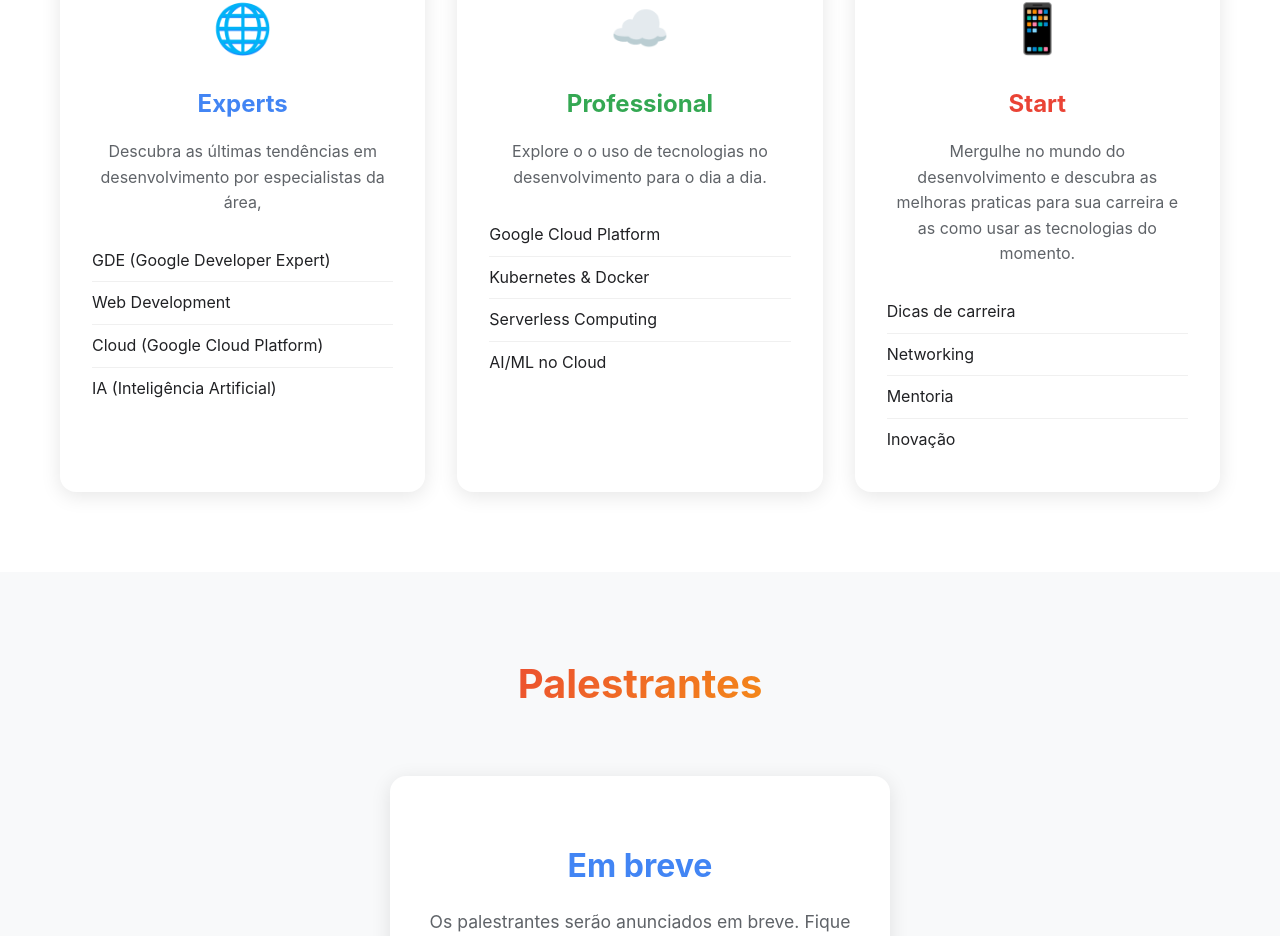
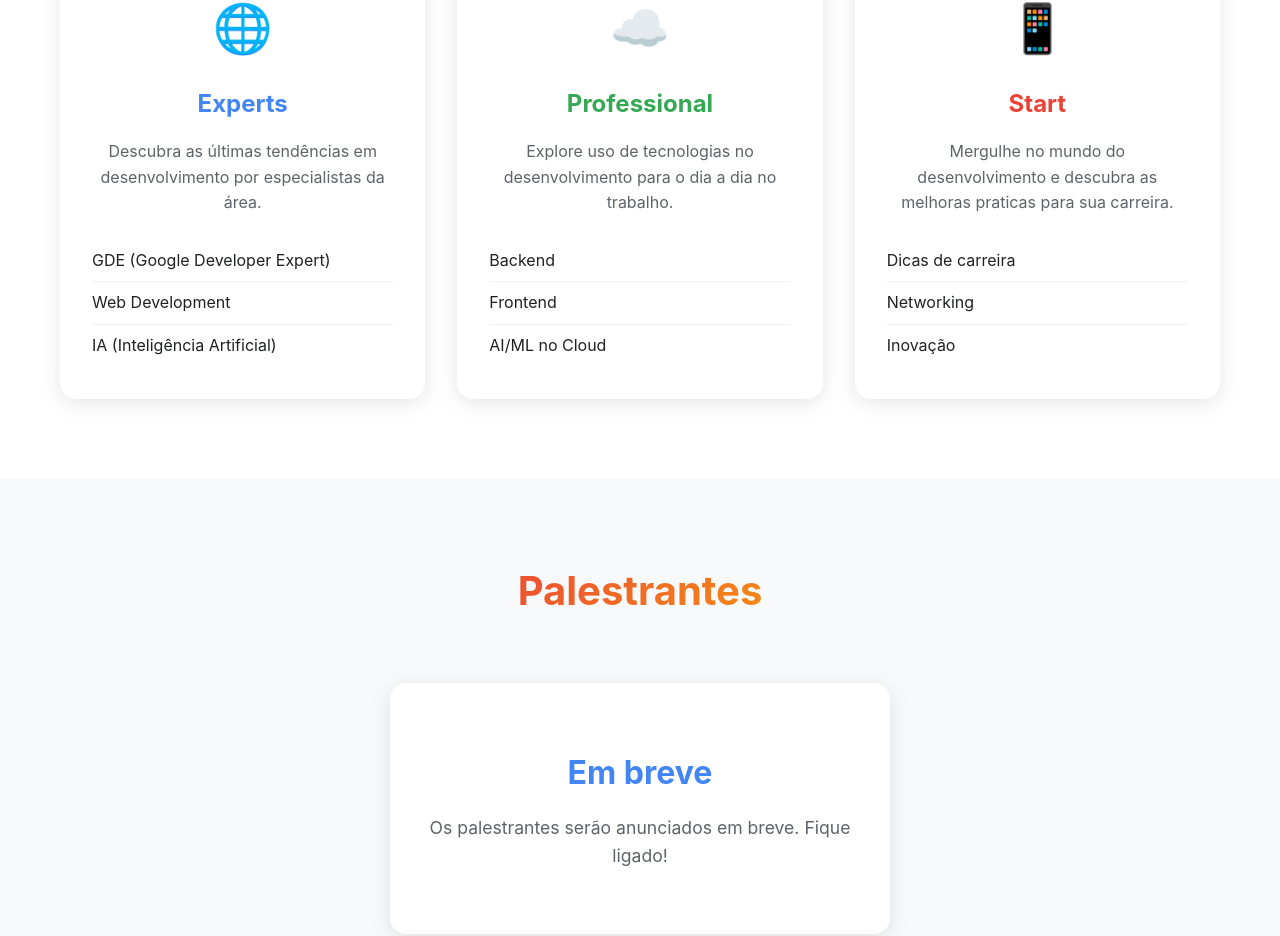
Before and after one commit to GDGSJC/devfest, a React (Vite) app: page / in a window 1280 px wide. Shown: the part 840-1776 px from the top of the page. Built offline with nearby package versions, Linux system fonts and the light colour scheme; the HTML template or start-up script is replaced by a standard one; a web font is replaced by a local one.

Commit message:
feat: update track descriptions and topics for clarity and relevance

```diff
--- a/src/App.jsx
+++ b/src/App.jsx
@@ -74,34 +74,32 @@ const App = () => {
             <div className="track-card">
               <div className="track-icon web">🌐</div>
               <h3>Experts</h3>
-              <p>Descubra as últimas tendências em desenvolvimento por especialistas da área,
+              <p>Descubra as últimas tendências em desenvolvimento por especialistas da área.
               </p>
               <ul className="track-topics">
                 <li>GDE (Google Developer Expert)</li>
                 <li>Web Development</li>
-                <li>Cloud (Google Cloud Platform)</li>
                 <li>IA (Inteligência Artificial)</li>
               </ul>
             </div>
              <div className="track-card">
               <div className="track-icon cloud">☁️</div>
               <h3>Professional</h3>
-              <p>Explore o o uso de tecnologias no desenvolvimento para o dia a dia.</p>
+              <p>Explore uso de tecnologias no desenvolvimento para o dia a dia no trabalho.
+              </p>
               <ul className="track-topics">
-                <li>Google Cloud Platform</li>
-                <li>Kubernetes & Docker</li>
-                <li>Serverless Computing</li>
+                <li>Backend</li>
+                <li>Frontend</li>
                 <li>AI/ML no Cloud</li>
               </ul>
             </div>
             <div className="track-card">
               <div className="track-icon mobile">📱</div>
               <h3>Start</h3>
-              <p>Mergulhe no mundo do desenvolvimento e descubra as melhoras praticas para sua carreira e as como usar as tecnologias do momento.</p>
+              <p>Mergulhe no mundo do desenvolvimento e descubra as melhoras praticas para sua carreira.</p>
               <ul className="track-topics">
                 <li>Dicas de carreira</li>
                 <li>Networking</li>
-                <li>Mentoria</li>
                 <li>Inovação</li>
               </ul>
             </div>
```
